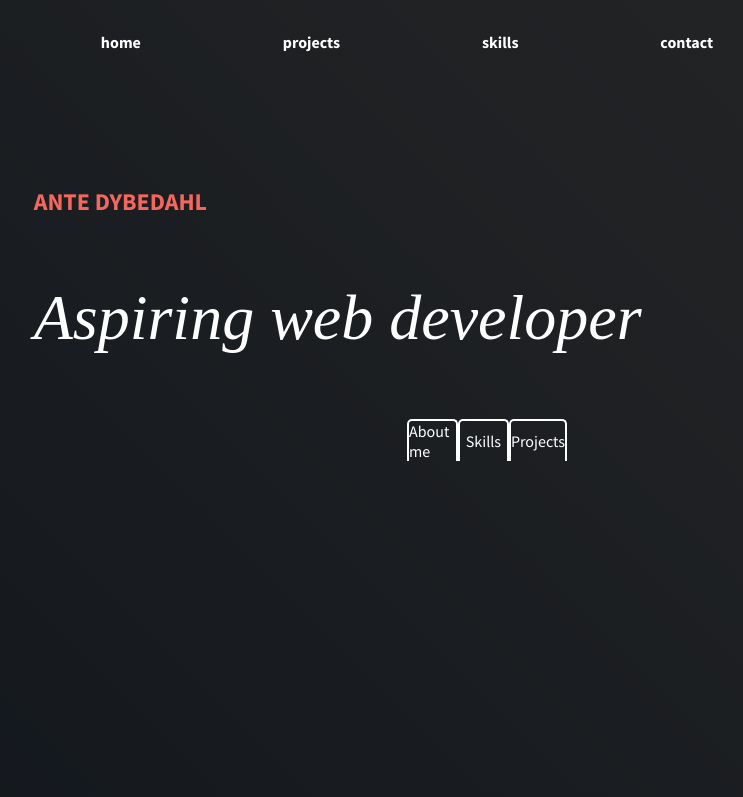
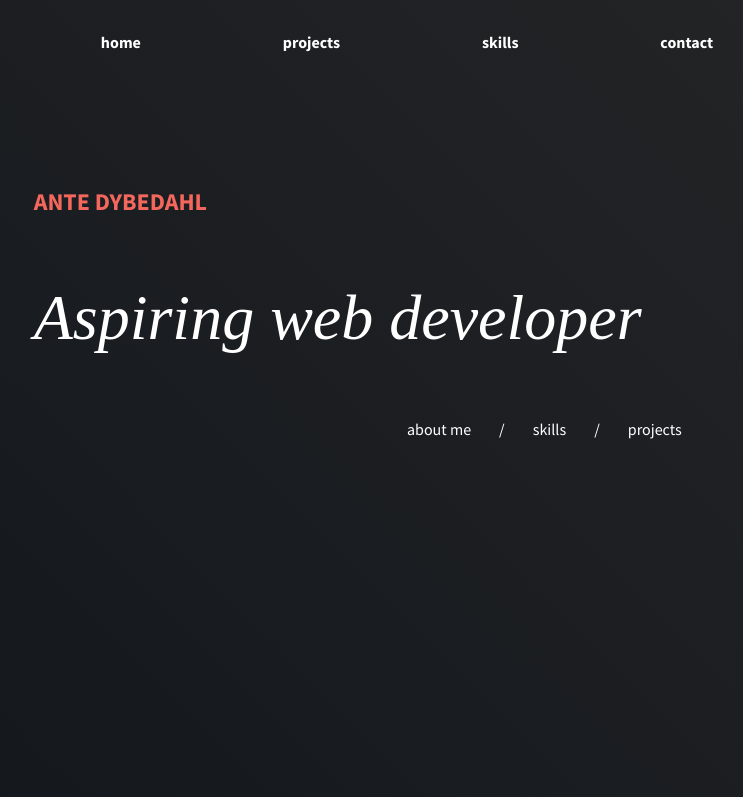
Before and after one commit to an-gj-dy/portfolio, a plain HTML site: page index.html in a window 1280 px wide. Shown: the top 797 px of the page, without its empty margins (233-976 px from the left). Drawn offline with Linux system fonts and the light colour scheme; a web font is replaced by a local one.

Commit message:
About block minor updates

```diff
--- a/index.html
+++ b/index.html
@@ -25,9 +25,13 @@
                 <h2 class="name name--accent">ANTE DYBEDAHL</h2>
                 <h1 class="heading">Aspiring web developer</h1>
                 <div class="about about--grid">
-                    <nav class="about__nav"><span class="about__nav-item about__nav-item--me">About me</span><span
-                            class="about__nav-item about__nav-item--skills">Skills</span><span
-                            class="about__nav-item about__nav-item--projects">Projects</span></nav>
+                    <menu class="about__nav">
+                        <li class="about__nav-item about__nav-item--me">About me</li>
+                        <li class="about__nav--separator">/</li>
+                        <li class="about__nav-item about__nav-item--skills">Skills</li>
+                        <li class="about__nav--separator">/</li>
+                        <li class="about__nav-item about__nav-item--projects">Projects</li>
+                    </menu>
                     <div class="about__container">
                         <article class="about__content about__content--me"></article>
                         <article class="about__content about__content--skills"></article>
--- a/main.js
+++ b/main.js
@@ -19,7 +19,7 @@ Header Menu Indicator
 3 = Contact
 */
 
-const navButtons = document.querySelector("nav").childNodes;
+const navButtons = document.querySelector(".about__nav").childNodes;
 
 navButtons.forEach((button) => {
     button.addEventListener("click", (e) => {
--- a/style.css
+++ b/style.css
@@ -111,7 +111,8 @@ h5,
 h6,
 span,
 a,
-p {
+p,
+li {
     font-family: var(--main-font);
     color: var(--clr-text);
 }
@@ -164,27 +165,46 @@ p {
     --about-border: 2px solid white;
     display: grid;
     position: relative;
-    grid-template: 1fr 7fr / repeat(3, 1fr) 4fr;
+    grid-template-rows: 1fr 7fr;
 }
 
 .about__nav {
-    display: grid;
     height: 100%;
-    grid-template-columns: repeat(3, 1fr);
     grid-area: 1 / 1 / span 1 / span 3;
-    align-items: center;
+    list-style-type: none;
 }
 
 .about__nav-item {
-    display: flex;
-    align-items: center;
-    justify-content: center;
+    display: inline-block;
+    position: relative;
     height: 100%;
-    border-top: var(--about-border);
-    border-left: var(--about-border);
-    border-right: var(--about-border);
-    border-top-left-radius: 5px;
-    border-top-right-radius: 5px;
+    cursor: pointer;
+    text-transform: lowercase;
+    user-select: none;
+}
+
+.about__nav--separator {
+    display: inline-block;
+    margin: 0 1.5rem;
+    user-select: none;
+}
+
+.about__nav-item::after {
+    content: "";
+    position: absolute;
+    width: 100%;
+    transform: scaleX(0);
+    height: 2px;
+    bottom: 10px;
+    left: 0;
+    background-color: var(--clr-accent);
+    transform-origin: bottom right;
+    transition: transform 0.25s ease-out;
+}
+
+.about__nav-item:hover::after {
+    transform: scaleX(1);
+    transform-origin: bottom left;
 }
 
 .about__nav-item--selected {
```
